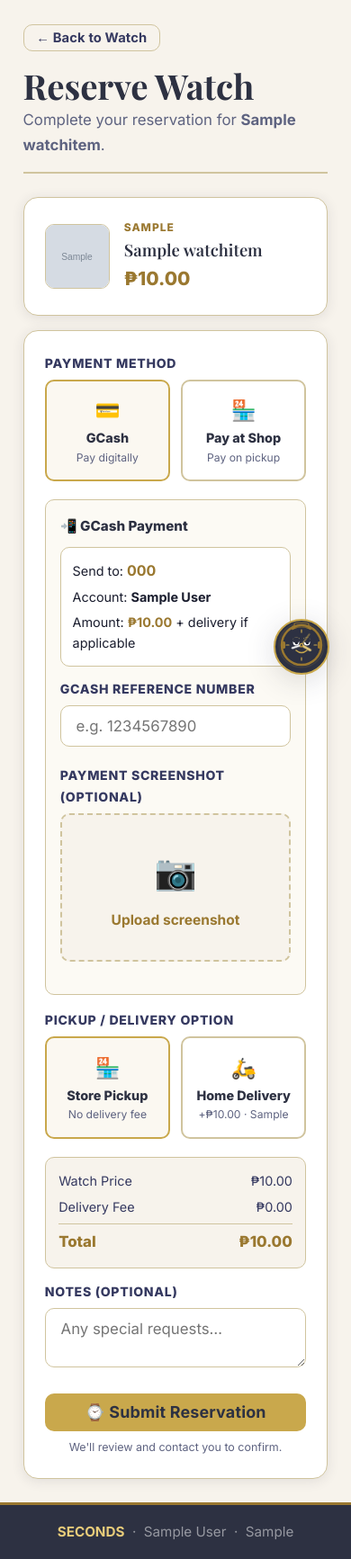
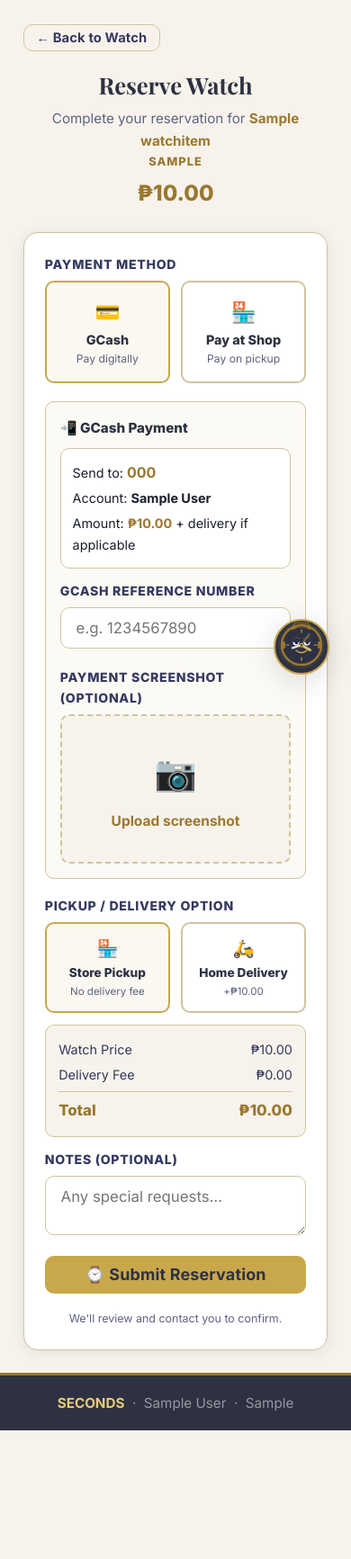
Before and after one commit to MirishinoAkanami/seconds, a Django app: page /watches/item/1/order/ in a window 390 px wide. Shown: the part 70-1803 px from the top of the page at 90% size. After the commit the page ends 1660 px from the top, so only its background shows below. Run offline with Django 5.2, Linux system fonts and the light colour scheme; a user stored in the database is signed in; tables that the repository leaves empty hold one stand-in row (values such as "Sample post"); grey boxes marked "Sample" are stand-in pictures.

Commit message:
Fix responsive images, reorder dashboard, redesign order form

```diff
--- a/templates/base.html
+++ b/templates/base.html
@@ -182,8 +182,9 @@
     /* ══ WATCH CARD ══ */
     .watch-card{background:var(--white);border:1.5px solid var(--border);border-radius:var(--radius-lg);overflow:hidden;box-shadow:var(--shadow);transition:transform 0.2s,box-shadow 0.2s;display:flex;flex-direction:column;}
     .watch-card:hover{transform:translateY(-3px);box-shadow:var(--shadow-lg);}
-    .watch-card-img{aspect-ratio:1;background:var(--cream-dark);overflow:hidden;position:relative;}
-    .watch-card-img img{width:100%;height:100%;object-fit:cover;}
+    .watch-card-img{aspect-ratio:1;background:var(--cream-dark);overflow:hidden;position:relative;width:100%;}
+    .watch-card-img img{width:100%;height:100%;object-fit:cover;display:block;max-width:100%;}
+    .watch-card{width:100%;min-width:0;}
     .watch-card-img .no-img{display:flex;align-items:center;justify-content:center;height:100%;color:var(--text-soft);font-size:3.8rem;}
     .watch-card-body{padding:1.05rem;flex:1;display:flex;flex-direction:column;gap:0.35rem;}
     .watch-card-brand{font-size:0.8rem;font-weight:800;text-transform:uppercase;letter-spacing:0.08em;color:var(--gold-dark);}
--- a/templates/watches/order_form.html
+++ b/templates/watches/order_form.html
@@ -1,26 +1,16 @@
 {% extends 'base.html' %}
 {% block title %}Reserve {{ item.name }} — SECONDS{% endblock %}
 {% block content %}
-<div class="page-wrap" style="max-width:660px;">
+
+<div style="max-width:820px;margin:0 auto;">
   <div class="mb-2"><a class="btn btn-ghost btn-sm" href="{% url 'watch_detail' item.pk %}">← Back to Watch</a></div>
-  <div class="page-header">
-    <div class="page-header-text"><h1>Reserve Watch</h1><p>Complete your reservation for <strong>{{ item.name }}</strong>.</p></div>
-  </div>
 
-  <!-- Watch Summary -->
-  <div class="card mb-2">
-    <div class="card-body" style="display:flex;gap:1rem;align-items:center;">
-      {% if item.image %}
-        <img src="{{ item.image.url }}" alt="{{ item.name }}" style="width:72px;height:72px;border-radius:var(--radius);object-fit:cover;border:1px solid var(--border);flex-shrink:0;"/>
-      {% else %}
-        <div style="width:72px;height:72px;border-radius:var(--radius);background:var(--cream-dark);display:flex;align-items:center;justify-content:center;font-size:2rem;flex-shrink:0;">⌚</div>
-      {% endif %}
-      <div>
-        {% if item.brand %}<div style="font-size:0.75rem;font-weight:800;text-transform:uppercase;letter-spacing:0.08em;color:var(--gold-dark);">{{ item.brand }}</div>{% endif %}
-        <div style="font-family:var(--font-serif);font-size:1.15rem;color:var(--slate);">{{ item.name }}</div>
-        <div style="font-size:1.3rem;font-weight:800;color:var(--gold-dark);">₱{{ item.price|floatformat:2 }}</div>
-      </div>
-    </div>
+  <!-- Centered watch name header -->
+  <div style="text-align:center;margin-bottom:1.5rem;">
+    <h1 style="font-family:var(--font-serif);font-size:1.6rem;color:var(--slate);margin-bottom:0.25rem;">Reserve Watch</h1>
+    <p style="color:var(--text-soft);font-size:0.95rem;">Complete your reservation for <strong style="color:var(--gold-dark);">{{ item.name }}</strong></p>
+    {% if item.brand %}<p style="font-size:0.8rem;font-weight:800;text-transform:uppercase;letter-spacing:0.08em;color:var(--gold-dark);">{{ item.brand }}</p>{% endif %}
+    <div style="font-size:1.5rem;font-weight:800;color:var(--gold-dark);margin-top:0.25rem;">₱{{ item.price|floatformat:2 }}</div>
   </div>
 
   <div class="card">
@@ -28,13 +18,13 @@
       <form method="post" enctype="multipart/form-data" id="orderForm">
         {% csrf_token %}
 
-        <!-- Payment -->
+        <!-- Payment Method selector -->
         <div class="form-group">
           <label class="form-label">Payment Method</label>
           <div style="display:flex;gap:0.75rem;flex-wrap:wrap;">
             <label style="flex:1;min-width:130px;cursor:pointer;">
               <input type="radio" name="payment_method" value="gcash" id="payGcash" onchange="togglePayment()" checked style="display:none;"/>
-              <div id="opt-gcash" style="border:2px solid var(--gold);border-radius:var(--radius);padding:0.9rem;text-align:center;background:rgba(201,168,76,0.08);transition:all 0.15s;">
+              <div id="opt-gcash" class="pay-opt pay-opt-active">
                 <div style="font-size:1.4rem;">💳</div>
                 <div style="font-weight:800;color:var(--slate);font-size:0.9rem;">GCash</div>
                 <div style="font-size:0.76rem;color:var(--text-soft);">Pay digitally</div>
@@ -42,7 +32,7 @@
             </label>
             <label style="flex:1;min-width:130px;cursor:pointer;">
               <input type="radio" name="payment_method" value="shop" id="payShop" onchange="togglePayment()" style="display:none;"/>
-              <div id="opt-shop" style="border:2px solid var(--border);border-radius:var(--radius);padding:0.9rem;text-align:center;transition:all 0.15s;">
+              <div id="opt-shop" class="pay-opt">
                 <div style="font-size:1.4rem;">🏪</div>
                 <div style="font-weight:800;color:var(--slate);font-size:0.9rem;">Pay at Shop</div>
                 <div style="font-size:0.76rem;color:var(--text-soft);">Pay on pickup</div>
@@ -51,8 +41,11 @@
           </div>
         </div>
 
-        <!-- GCash details -->
-        <div id="gcashSection" style="background:rgba(201,168,76,0.06);border:1px solid var(--border);border-radius:var(--radius);padding:1rem;margin-bottom:1rem;">
+        <!-- GCash split panel (left: payment info, right: delivery + submit) -->
+        <div id="gcashLayout" style="display:grid;grid-template-columns:1fr 1fr;gap:1.1rem;align-items:start;">
+
+          <!-- LEFT: GCash details -->
+          <div id="gcashSection" style="background:rgba(201,168,76,0.06);border:1px solid var(--border);border-radius:var(--radius);padding:1rem;">
             <div style="font-weight:800;color:var(--slate);margin-bottom:0.65rem;font-size:0.95rem;">📲 GCash Payment</div>
             <div style="background:var(--white);border-radius:var(--radius);padding:0.8rem;margin-bottom:0.85rem;font-size:0.9rem;border:1px solid var(--border);display:flex;flex-direction:column;gap:0.25rem;">
               <div>Send to: <strong style="color:var(--gold-dark);font-size:1rem;">{{ store.gcash_number }}</strong></div>
@@ -63,28 +56,78 @@
               <label class="form-label">GCash Reference Number</label>
               <input type="text" name="gcash_ref_number" class="form-input" placeholder="e.g. 1234567890"/>
             </div>
-          <div class="form-group">
+            <div class="form-group" style="margin-bottom:0;">
               <label class="form-label">Payment Screenshot (optional)</label>
               <div class="img-upload-zone"><input type="file" name="gcash_screenshot" accept="image/*"/><div class="img-upload-icon">📷</div><div class="img-upload-text"><strong>Upload screenshot</strong></div></div>
               <div class="img-preview-wrap"><img src="" alt="Preview"/></div>
             </div>
           </div>
 
-        <!-- Delivery -->
+          <!-- RIGHT: Delivery + Total + Submit -->
+          <div style="display:flex;flex-direction:column;gap:0.85rem;">
+            <!-- Delivery option -->
+            <div class="form-group" style="margin-bottom:0;">
+              <label class="form-label">Pickup / Delivery Option</label>
+              <div style="display:flex;gap:0.75rem;flex-wrap:wrap;">
+                <label style="flex:1;min-width:110px;cursor:pointer;">
+                  <input type="radio" name="delivery_option" value="pickup" id="pickupOpt" onchange="toggleDelivery()" checked style="display:none;"/>
+                  <div id="opt-pickup" class="pay-opt pay-opt-active" style="padding:0.75rem;">
+                    <div style="font-size:1.2rem;">🏪</div>
+                    <div style="font-weight:800;font-size:0.85rem;color:var(--slate);">Store Pickup</div>
+                    <div style="font-size:0.72rem;color:var(--text-soft);">No delivery fee</div>
+                  </div>
+                </label>
+                <label style="flex:1;min-width:110px;cursor:pointer;">
+                  <input type="radio" name="delivery_option" value="delivery" id="deliveryOpt" onchange="toggleDelivery()" style="display:none;"/>
+                  <div id="opt-delivery" class="pay-opt" style="padding:0.75rem;">
+                    <div style="font-size:1.2rem;">🛵</div>
+                    <div style="font-weight:800;font-size:0.85rem;color:var(--slate);">Home Delivery</div>
+                    <div style="font-size:0.72rem;color:var(--text-soft);">+₱{{ store.delivery_fee|floatformat:2 }}</div>
+                  </div>
+                </label>
+              </div>
+            </div>
+
+            <div id="deliverySection" style="display:none;" class="form-group" style="margin-bottom:0;">
+              <label class="form-label">Delivery Address</label>
+              <textarea name="delivery_address" class="form-input" rows="2" placeholder="Full delivery address…">{{ user.address }}</textarea>
+              <div class="form-hint">Within: {{ store.delivery_area }}</div>
+            </div>
+
+            <!-- Total summary -->
+            <div style="background:var(--cream);border:1px solid var(--border);border-radius:var(--radius);padding:0.9rem;">
+              <div style="display:flex;justify-content:space-between;font-size:0.9rem;color:var(--text-mid);margin-bottom:0.3rem;"><span>Watch Price</span><span>₱{{ item.price|floatformat:2 }}</span></div>
+              <div style="display:flex;justify-content:space-between;font-size:0.9rem;color:var(--text-mid);margin-bottom:0.4rem;"><span>Delivery Fee</span><span id="feeAmt">₱0.00</span></div>
+              <div style="display:flex;justify-content:space-between;font-size:1.05rem;font-weight:800;color:var(--gold-dark);border-top:1px solid var(--border);padding-top:0.4rem;"><span>Total</span><span id="totalAmt">₱{{ item.price|floatformat:2 }}</span></div>
+            </div>
+
+            <div class="form-group" style="margin-bottom:0;">
+              <label class="form-label">Notes (optional)</label>
+              <textarea name="notes" class="form-input" rows="2" placeholder="Any special requests…"></textarea>
+            </div>
+
+            <button type="submit" class="btn btn-primary btn-lg btn-block">⌚ Submit Reservation</button>
+            <p style="font-size:0.78rem;color:var(--text-soft);text-align:center;margin-top:0.25rem;">We'll review and contact you to confirm.</p>
+          </div>
+
+        </div>
+
+        <!-- Non-GCash layout: just delivery + submit stacked normally -->
+        <div id="shopLayout" style="display:none;">
           <div class="form-group">
             <label class="form-label">Pickup / Delivery Option</label>
             <div style="display:flex;gap:0.75rem;flex-wrap:wrap;">
               <label style="flex:1;min-width:130px;cursor:pointer;">
-              <input type="radio" name="delivery_option" value="pickup" id="pickupOpt" onchange="toggleDelivery()" checked style="display:none;"/>
-              <div id="opt-pickup" style="border:2px solid var(--gold);border-radius:var(--radius);padding:0.9rem;text-align:center;background:rgba(201,168,76,0.08);transition:all 0.15s;">
+                <input type="radio" name="delivery_option" value="pickup" id="pickupOpt2" onchange="toggleDelivery2()" checked style="display:none;"/>
+                <div id="opt-pickup2" class="pay-opt pay-opt-active">
                   <div style="font-size:1.4rem;">🏪</div>
                   <div style="font-weight:800;font-size:0.9rem;color:var(--slate);">Store Pickup</div>
                   <div style="font-size:0.76rem;color:var(--text-soft);">No delivery fee</div>
                 </div>
               </label>
               <label style="flex:1;min-width:130px;cursor:pointer;">
-              <input type="radio" name="delivery_option" value="delivery" id="deliveryOpt" onchange="toggleDelivery()" style="display:none;"/>
-              <div id="opt-delivery" style="border:2px solid var(--border);border-radius:var(--radius);padding:0.9rem;text-align:center;transition:all 0.15s;">
+                <input type="radio" name="delivery_option" value="delivery" id="deliveryOpt2" onchange="toggleDelivery2()" style="display:none;"/>
+                <div id="opt-delivery2" class="pay-opt">
                   <div style="font-size:1.4rem;">🛵</div>
                   <div style="font-weight:800;font-size:0.9rem;color:var(--slate);">Home Delivery</div>
                   <div style="font-size:0.76rem;color:var(--text-soft);">+₱{{ store.delivery_fee|floatformat:2 }} · {{ store.delivery_area }}</div>
@@ -92,48 +135,79 @@
               </label>
             </div>
           </div>
-        <div id="deliverySection" style="display:none;" class="form-group">
+          <div id="deliverySection2" style="display:none;" class="form-group">
             <label class="form-label">Delivery Address</label>
-          <textarea name="delivery_address" class="form-input" rows="2" placeholder="Full delivery address…">{{ user.address }}</textarea>
+            <textarea name="delivery_address2" class="form-input" rows="2" placeholder="Full delivery address…">{{ user.address }}</textarea>
             <div class="form-hint">Within: {{ store.delivery_area }}</div>
           </div>
-
-        <!-- Total -->
           <div style="background:var(--cream);border:1px solid var(--border);border-radius:var(--radius);padding:0.9rem;margin:0.85rem 0;">
             <div style="display:flex;justify-content:space-between;font-size:0.9rem;color:var(--text-mid);margin-bottom:0.3rem;"><span>Watch Price</span><span>₱{{ item.price|floatformat:2 }}</span></div>
-          <div style="display:flex;justify-content:space-between;font-size:0.9rem;color:var(--text-mid);margin-bottom:0.4rem;"><span>Delivery Fee</span><span id="feeAmt">₱0.00</span></div>
-          <div style="display:flex;justify-content:space-between;font-size:1.05rem;font-weight:800;color:var(--gold-dark);border-top:1px solid var(--border);padding-top:0.4rem;"><span>Total</span><span id="totalAmt">₱{{ item.price|floatformat:2 }}</span></div>
+            <div style="display:flex;justify-content:space-between;font-size:0.9rem;color:var(--text-mid);margin-bottom:0.4rem;"><span>Delivery Fee</span><span id="feeAmt2">₱0.00</span></div>
+            <div style="display:flex;justify-content:space-between;font-size:1.05rem;font-weight:800;color:var(--gold-dark);border-top:1px solid var(--border);padding-top:0.4rem;"><span>Total</span><span id="totalAmt2">₱{{ item.price|floatformat:2 }}</span></div>
+          </div>
+          <div class="form-group">
+            <label class="form-label">Notes (optional)</label>
+            <textarea name="notes2" class="form-input" rows="2" placeholder="Any special requests…"></textarea>
+          </div>
+          <button type="submit" class="btn btn-primary btn-lg btn-block">⌚ Submit Reservation</button>
+          <p style="font-size:0.78rem;color:var(--text-soft);text-align:center;margin-top:0.5rem;">We'll review and contact you to confirm.</p>
         </div>
 
-        <div class="form-group">
-          <label class="form-label">Notes (optional)</label>
-          <textarea name="notes" class="form-input" rows="2" placeholder="Any special requests…"></textarea>
-        </div>
-
-        <button type="submit" class="btn btn-primary btn-lg btn-block">⌚ Submit Reservation</button>
-        <p style="font-size:0.78rem;color:var(--text-soft);text-align:center;margin-top:0.5rem;">We'll review and contact you to confirm.</p>
       </form>
     </div>
   </div>
 </div>
+
+<style>
+.pay-opt {
+  border: 2px solid var(--border);
+  border-radius: var(--radius);
+  padding: 0.9rem;
+  text-align: center;
+  transition: all 0.15s;
+}
+.pay-opt-active {
+  border-color: var(--gold) !important;
+  background: rgba(201,168,76,0.08);
+}
+@media (max-width: 700px) {
+  #gcashLayout {
+    grid-template-columns: 1fr !important;
+  }
+}
+</style>
+
 {% block extra_js %}
 <script>
   const wPrice = {{ item.price }}, dFee = {{ store.delivery_fee }};
+
   function togglePayment() {
     const g = document.getElementById('payGcash').checked;
-    document.getElementById('gcashSection').style.display = g ? 'block' : 'none';
-    document.getElementById('opt-gcash').style.cssText = g ? 'border:2px solid var(--gold);border-radius:var(--radius);padding:0.9rem;text-align:center;background:rgba(201,168,76,0.08);transition:all 0.15s;' : 'border:2px solid var(--border);border-radius:var(--radius);padding:0.9rem;text-align:center;transition:all 0.15s;';
-    document.getElementById('opt-shop').style.cssText = !g ? 'border:2px solid var(--gold);border-radius:var(--radius);padding:0.9rem;text-align:center;background:rgba(201,168,76,0.08);transition:all 0.15s;' : 'border:2px solid var(--border);border-radius:var(--radius);padding:0.9rem;text-align:center;transition:all 0.15s;';
+    document.getElementById('gcashLayout').style.display = g ? 'grid' : 'none';
+    document.getElementById('shopLayout').style.display = g ? 'none' : 'block';
+    document.getElementById('opt-gcash').className = g ? 'pay-opt pay-opt-active' : 'pay-opt';
+    document.getElementById('opt-shop').className = g ? 'pay-opt' : 'pay-opt pay-opt-active';
   }
+
   function toggleDelivery() {
     const d = document.getElementById('deliveryOpt').checked;
     document.getElementById('deliverySection').style.display = d ? 'block' : 'none';
-    document.getElementById('opt-delivery').style.cssText = d ? 'border:2px solid var(--gold);border-radius:var(--radius);padding:0.9rem;text-align:center;background:rgba(201,168,76,0.08);transition:all 0.15s;' : 'border:2px solid var(--border);border-radius:var(--radius);padding:0.9rem;text-align:center;transition:all 0.15s;';
-    document.getElementById('opt-pickup').style.cssText = !d ? 'border:2px solid var(--gold);border-radius:var(--radius);padding:0.9rem;text-align:center;background:rgba(201,168,76,0.08);transition:all 0.15s;' : 'border:2px solid var(--border);border-radius:var(--radius);padding:0.9rem;text-align:center;transition:all 0.15s;';
+    document.getElementById('opt-delivery').className = d ? 'pay-opt pay-opt-active' : 'pay-opt';
+    document.getElementById('opt-pickup').className = d ? 'pay-opt' : 'pay-opt pay-opt-active';
     const fee = d ? dFee : 0;
     document.getElementById('feeAmt').textContent = '₱' + fee.toFixed(2);
     document.getElementById('totalAmt').textContent = '₱' + (wPrice + fee).toFixed(2);
   }
+
+  function toggleDelivery2() {
+    const d = document.getElementById('deliveryOpt2').checked;
+    document.getElementById('deliverySection2').style.display = d ? 'block' : 'none';
+    document.getElementById('opt-delivery2').className = d ? 'pay-opt pay-opt-active' : 'pay-opt';
+    document.getElementById('opt-pickup2').className = d ? 'pay-opt' : 'pay-opt pay-opt-active';
+    const fee = d ? dFee : 0;
+    document.getElementById('feeAmt2').textContent = '₱' + fee.toFixed(2);
+    document.getElementById('totalAmt2').textContent = '₱' + (wPrice + fee).toFixed(2);
+  }
 </script>
 {% endblock %}
 {% endblock %}
```
Also changed, not shown: templates/accounts/dashboard_user.html (+66 -63 lines). Lines whose indentation alone changed are shown as unchanged.
